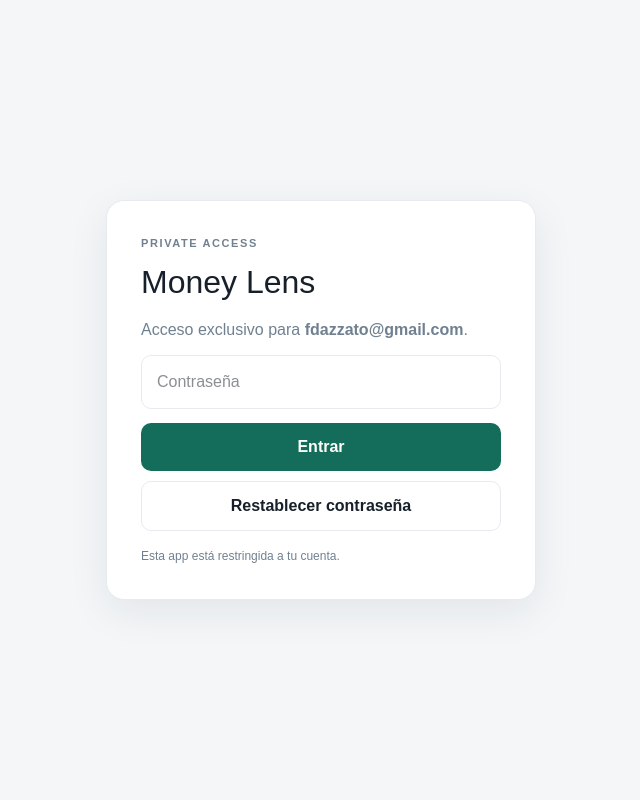
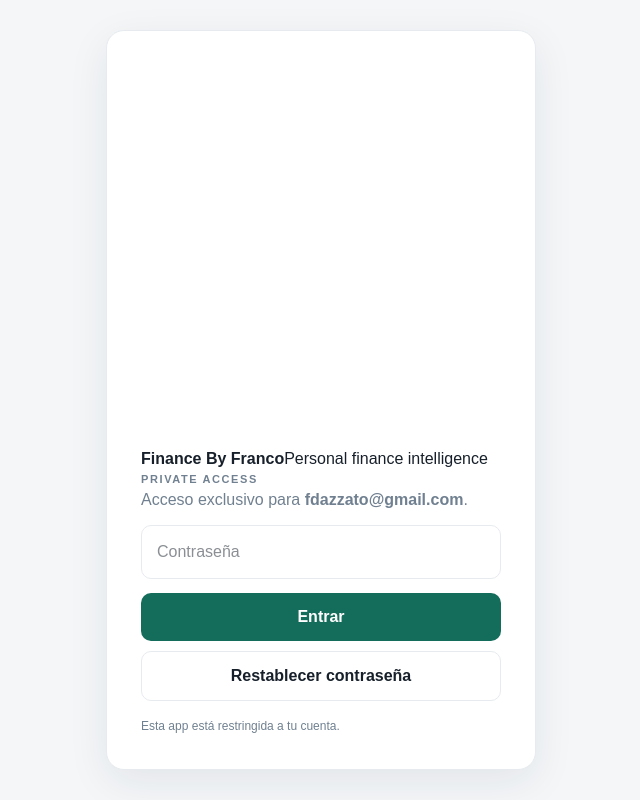
Before and after one commit to fdazzato-droid/expense-tracker, a Next.js app: page / in a window 1280 px wide. Shown: the whole page, without its empty margins (319-959 px from the left). Built offline with nearby package versions, Linux system fonts and the light colour scheme.

Commit message:
Rebrand app as Finance By Franco

```diff
--- a/app/page.tsx
+++ b/app/page.tsx
@@ -253,7 +253,7 @@ export default function Home() {
     setAuthMessage("Ingresando...");
     const normalizedEmail = email.trim().toLowerCase();
     if (!isAllowedEmail(normalizedEmail)) {
-      setAuthMessage("Este email no está habilitado para Money Lens.");
+      setAuthMessage("Este email no está habilitado para Finance By Franco.");
       return;
     }
     const { error } = await supabase.auth.signInWithPassword({
@@ -271,7 +271,7 @@ export default function Home() {
   async function sendPasswordSetupLink() {
     const normalizedEmail = email.trim().toLowerCase();
     if (!isAllowedEmail(normalizedEmail)) {
-      setAuthMessage("Este email no está habilitado para Money Lens.");
+      setAuthMessage("Este email no está habilitado para Finance By Franco.");
       return;
     }
     setAuthMessage("Enviando email...");
@@ -859,13 +859,14 @@ export default function Home() {
   const maxTrend = Math.max(...monthlyTrend.flatMap(([, v]) => [v.expenses, v.income]), 1);
 
   if (authLoading) {
-    return <main className="authShell"><div className="authCard"><h1>Money Lens</h1><p>Verificando acceso...</p></div></main>;
+    return <main className="authShell"><div className="authCard"><FinanceByFrancoLogo /><p>Verificando acceso...</p></div></main>;
   }
 
   if (recoveryMode && isAllowedEmail(user?.email)) {
     return (
       <main className="authShell">
         <form className="authCard" onSubmit={saveNewPassword}>
+          <FinanceByFrancoLogo />
           <p className="eyebrow">PRIVATE ACCESS</p>
           <h1>Crear contraseña</h1>
           <p>Elegí una contraseña nueva para <strong>{user?.email}</strong>.</p>
@@ -890,8 +891,8 @@ export default function Home() {
     return (
       <main className="authShell">
         <form className="authCard" onSubmit={signInWithPassword}>
+          <FinanceByFrancoLogo />
           <p className="eyebrow">PRIVATE ACCESS</p>
-          <h1>Money Lens</h1>
           <p>Acceso exclusivo para <strong>{OWNER_EMAIL}</strong>.</p>
           <input
             className="authInput"
@@ -918,8 +919,7 @@ export default function Home() {
     <main className="shell">
       <aside className="sidebar">
         <div>
-          <div className="brand">Money Lens</div>
-          <p className="muted">Personal finance dashboard</p>
+          <FinanceByFrancoLogo compact />
         </div>
         <nav>
           <button className={dashboardTab === "overview" ? "navItem navButton active" : "navItem navButton"} onClick={() => setDashboardTab("overview")}>Overview</button>
@@ -1760,6 +1760,23 @@ function MetricCard({ label, value, sub }: { label: string; value: string; sub:
   );
 }
 
+function FinanceByFrancoLogo({ compact = false }: { compact?: boolean }) {
+  return (
+    <div className={compact ? "brandLockup compact" : "brandLockup"}>
+      <svg className="francoMark" viewBox="0 0 160 170" aria-hidden="true">
+        <path d="M30 48 L130 50" />
+        <path d="M30 48 L111 96" />
+        <path d="M82 50 L84 156" />
+        <path d="M84 112 L111 96" />
+      </svg>
+      <div className="brandText">
+        <strong>Finance By Franco</strong>
+        {!compact && <span>Personal finance intelligence</span>}
+      </div>
+    </div>
+  );
+}
+
 function EmptyState({ text }: { text: string }) {
   return <div className="empty">{text}</div>;
 }
```
